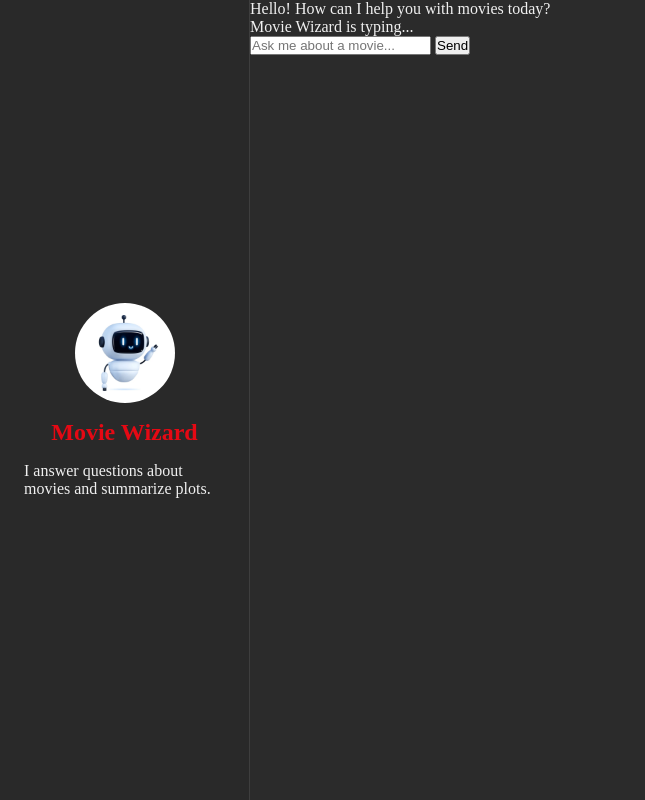
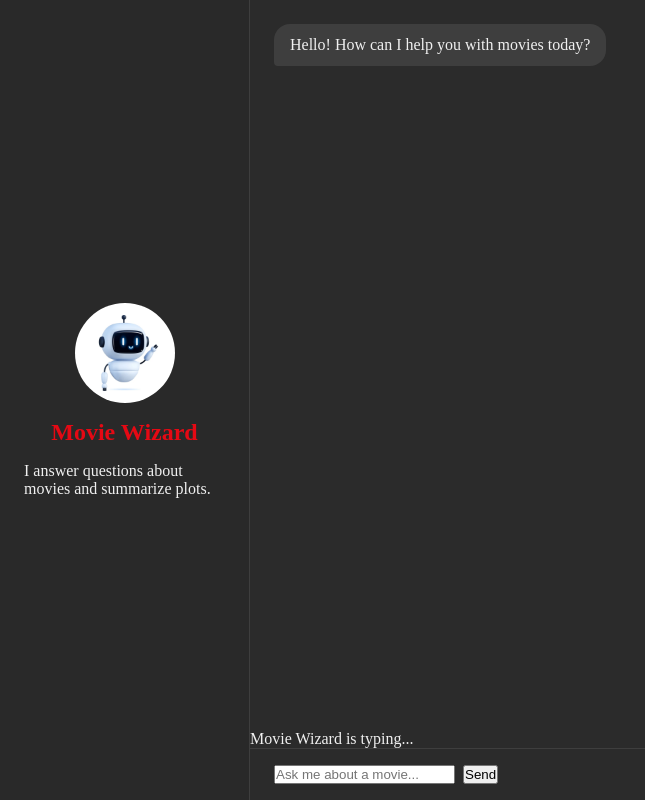
Before and after one commit to yousifdahabra/AI-Movie-Recommender, a PHP site: page /pages/chatbot.html in a window 1280 px wide. Shown: the whole page, without its empty margins (0-645 px from the left). Run offline with PHP 8.4, Linux system fonts and the light colour scheme.

Commit message:
add chat section styles

```diff
--- a/front/style/pages/chatbot.css
+++ b/front/style/pages/chatbot.css
@@ -44,3 +44,47 @@ body {
     color: #e50914;
     font-weight: 600;
 }
+
+.chat-content {
+    flex: 1;
+    display: flex;
+    flex-direction: column;
+}
+
+.chat-messages {
+    flex: 1;
+    padding: 24px;
+    overflow-y: auto;
+    display: flex;
+    flex-direction: column;
+    gap: 16px;
+}
+
+.message {
+    max-width: 70%;
+    padding: 12px 16px;
+    border-radius: 16px;
+    position: relative;
+    word-wrap: break-word;
+}
+
+.user-message {
+    background: #50505a;
+    color: #f0f0f0;
+    align-self: flex-end;
+    border-bottom-right-radius: 4px;
+}
+
+.bot-message {
+    background: #3e3e3e;
+    color: #f0f0f0;
+    align-self: flex-start;
+    border-bottom-left-radius: 4px;
+}
+
+.chat-input {
+    padding: 16px 24px;
+    border-top: 1px solid #3e3e3e;
+    display: flex;
+    gap: 8px;
+}
```
